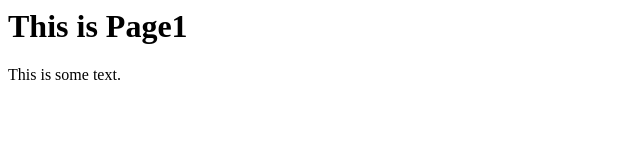
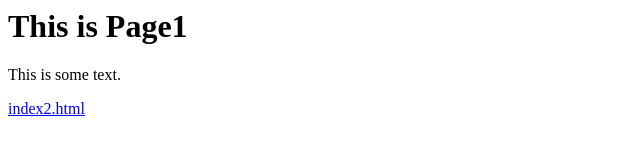
Before and after one commit to songchangyou/songchangyou.github.io, a plain HTML site: page index.html in a window 1280 px wide. Shown: the whole page, without its empty margins (0-640 px from the left). Drawn offline with Linux system fonts and the light colour scheme.

Commit message:
Update index.html

```diff
--- a/index.html
+++ b/index.html
@@ -4,6 +4,7 @@
 
 <h1>This is Page1</h1>
 <p>This is some text.</p>
+<a href="index2.html">index2.html</a>
 
 </body>
 </html>
```
